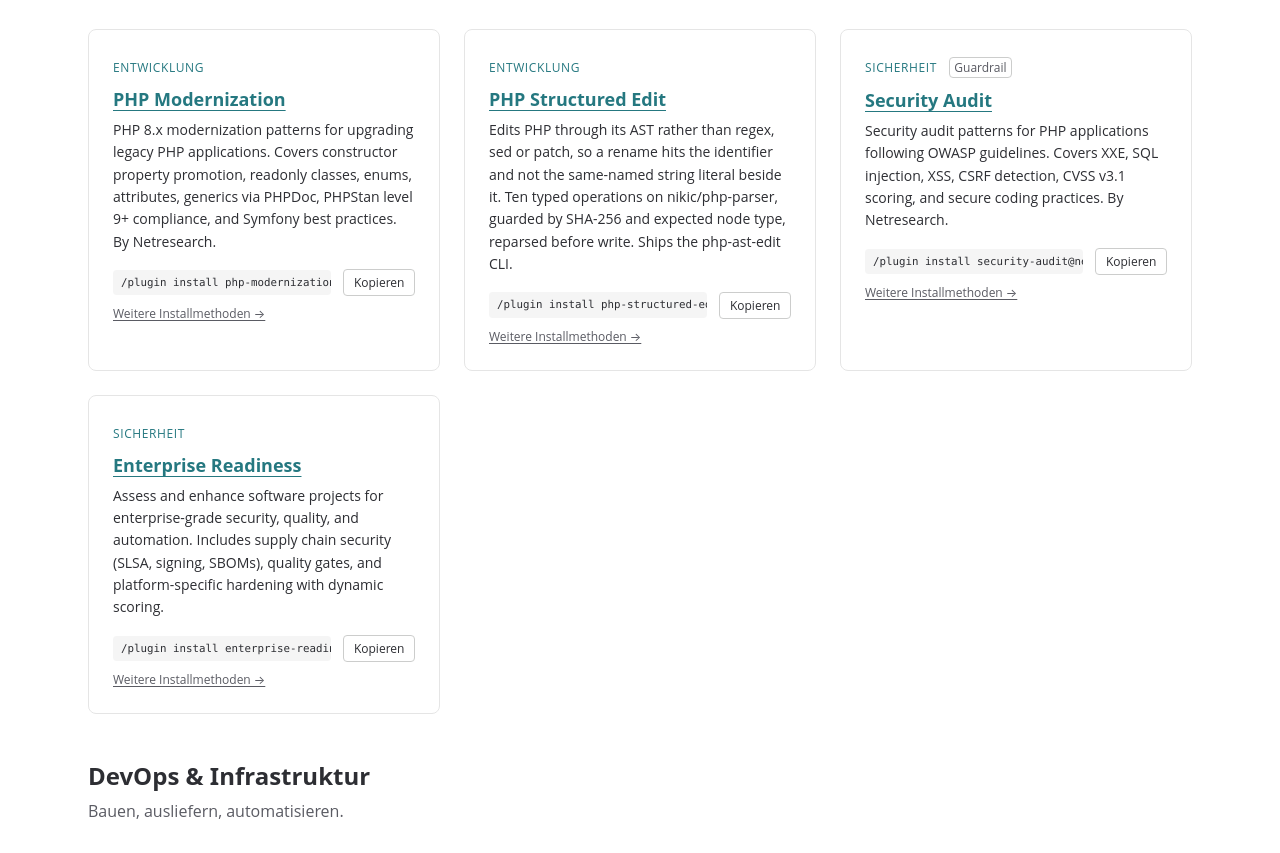
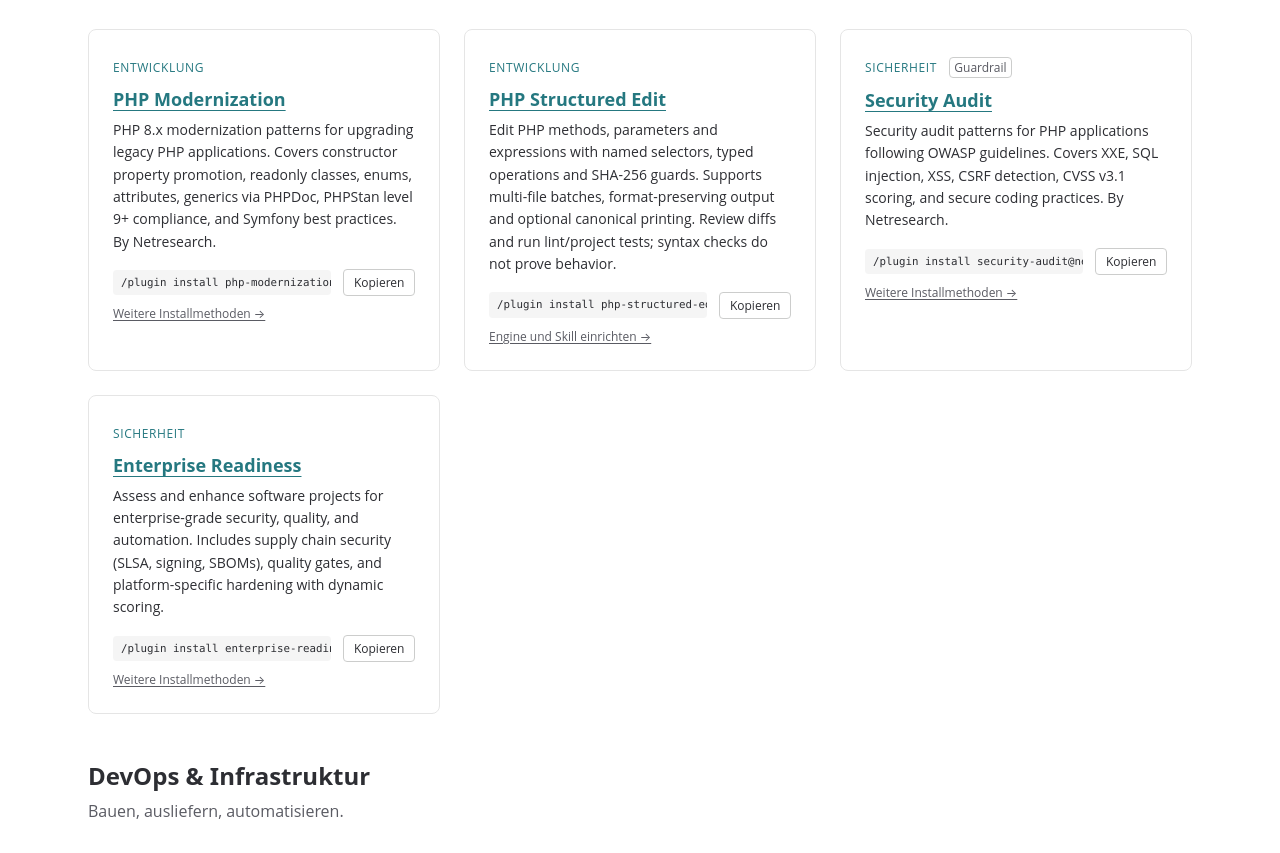
Before and after one commit to netresearch/claude-code-marketplace, an Eleventy site: page site/src/de/index.njk in a window 1280 px wide. Shown: the part 6202-7055 px from the top of the page. Built offline with nearby package versions, Linux system fonts and the light colour scheme; Eleventy itself is replaced by a stand-in of ours; files that its build step writes are made by us from their sources.

Commit message:
fix(site): repair PHP skill discovery and engine onboarding
Signed-off-by: Sebastian Mendel <info@sebastianmendel.de>

```diff
--- a/site/package.json
+++ b/site/package.json
@@ -11,7 +11,7 @@
     "check:categories": "node scripts/check-categories.js",
     "check:seo": "node scripts/check-seo-copy.js",
     "check:hreflang": "node scripts/check-hreflang.js",
-    "check": "npm run check:categories && npm run check:orphans && npm run check:seo",
+    "check": "npm run check:categories && npm run check:orphans && npm run check:seo && npm run check:install",
     "test:visual": "playwright test",
     "test:visual:update": "playwright test --update-snapshots",
     "prebuild": "npm run check:categories && npm run og:generate",
@@ -20,7 +20,8 @@
     "build:all": "npm run fetch:readmes && npm run check && npm run build:once && npm run check:hreflang",
     "dev": "eleventy --serve --port=8080",
     "preview": "npx http-server _site -p 8080 -c-1",
-    "clean": "rm -rf _site"
+    "clean": "rm -rf _site",
+    "check:install": "node --test tests/install-methods.test.js"
   },
   "devDependencies": {
     "@11ty/eleventy": "^3.0.0",
--- a/site/src/_data/descriptions_de.json
+++ b/site/src/_data/descriptions_de.json
@@ -14,7 +14,7 @@
   "typo3-upgrade-effort-model": "Aufwands-Modell für TYPO3-LTS-Upgrades: Risiko-Multiplikatoren, Baselines, Version-Compat, Rector-Coverage, 7-Phasen-Workflow.",
   "orocommerce": "OroCommerce-Entwicklung: Entities, Datagrids, REST-API, Workflows, Frontend, Security, Integration, Bundle-Scaffolding.",
   "php-modernization": "PHP-8.x-Modernisierung: Type-Safety, Enums, DTOs, PHPStan, Rector.",
-  "php-structured-edit": "PHP-Änderungen über den AST statt über Regex oder sed: typisierte Operationen auf nikic/php-parser, Hash-Guards, erneutes Parsen vor dem Schreiben.",
+  "php-structured-edit": "PHP-Methoden, Parameter und Ausdrücke gezielt ändern: AST-Selektoren, typisierte Operationen und Hash-Prüfungen; mehrere Dateien pro Auftrag. Ohne Normalisierung starten; kanonische Formatierung ist optional. Syntaxprüfung ersetzt keine Verhaltenstests.",
   "security-audit": "OWASP-Security-Audit-Patterns für PHP-Anwendungen.",
   "enterprise-readiness": "Supply-Chain-Security, SLSA, OpenSSF, SBOMs, Quality-Gates.",
   "automated-assessment": "Systematische Projekt-Bewertung mit Skript- und LLM-gestützter Verifikation.",
--- /dev/null
+++ b/site/src/_data/installOverrides.json
@@ -0,0 +1,76 @@
+{
+  "_doc": "Per-skill installation exceptions owned by the marketplace. Commands follow the linked source guide; default methods for every other skill remain unchanged.",
+  "php-structured-edit": {
+    "linkLabel": {
+      "en": "Engine and skill setup",
+      "de": "Engine und Skill einrichten"
+    },
+    "methods": {
+      "claude-code": {
+        "hint": {
+          "en": {
+            "text": "Installs the agent instructions. The PHP editing engine is set up separately:",
+            "linkText": "engine installation guide",
+            "linkUrl": "https://github.com/netresearch/php-ast-edit-skill#installation",
+            "suffix": "Requires PHP 8.2+, ext-json and ext-tokenizer."
+          },
+          "de": {
+            "text": "Installiert die Agent-Anweisungen. Die PHP-Engine wird getrennt eingerichtet:",
+            "linkText": "Engine installieren",
+            "linkUrl": "https://github.com/netresearch/php-ast-edit-skill#installation",
+            "suffix": "Benötigt PHP 8.2+, ext-json und ext-tokenizer."
+          }
+        }
+      },
+      "npx": {
+        "hint": {
+          "en": {
+            "text": "Installs the agent instructions. The PHP editing engine is set up separately:",
+            "linkText": "engine installation guide",
+            "linkUrl": "https://github.com/netresearch/php-ast-edit-skill#installation",
+            "suffix": "Requires PHP 8.2+, ext-json and ext-tokenizer."
+          },
+          "de": {
+            "text": "Installiert die Agent-Anweisungen. Die PHP-Engine wird getrennt eingerichtet:",
+            "linkText": "Engine installieren",
+            "linkUrl": "https://github.com/netresearch/php-ast-edit-skill#installation",
+            "suffix": "Benötigt PHP 8.2+, ext-json und ext-tokenizer."
+          }
+        }
+      },
+      "composer-require": {
+        "command": "composer config repositories.php-ast-edit vcs https://github.com/netresearch/php-ast-edit-skill.git && composer require --dev --no-plugins --no-scripts netresearch/php-ast-edit-skill:dev-main",
+        "hint": {
+          "en": {
+            "text": "Installs the PHP engine from the development branch with Composer plugins and scripts disabled. For release status and separate skill registration, see",
+            "linkText": "source installation guide",
+            "linkUrl": "https://github.com/netresearch/php-ast-edit-skill#installation",
+            "suffix": "No Packagist publication or plugin activation is required for this engine path."
+          },
+          "de": {
+            "text": "Installiert die PHP-Engine aus dem Entwicklungszweig; Composer-Plugins und -Skripte bleiben deaktiviert. Releasestand und separate Skill-Registrierung:",
+            "linkText": "Installationsanleitung",
+            "linkUrl": "https://github.com/netresearch/php-ast-edit-skill#installation",
+            "suffix": "Dieser Weg benötigt weder eine Packagist-Veröffentlichung noch ein aktiviertes Composer-Plugin."
+          }
+        }
+      },
+      "composer-skills": {
+        "hint": {
+          "en": {
+            "text": "Requires the Composer skill installer and registers the agent instructions. Set up the PHP engine separately:",
+            "linkText": "engine installation guide",
+            "linkUrl": "https://github.com/netresearch/php-ast-edit-skill#installation",
+            "suffix": "The skills:add command does not install the engine dependencies."
+          },
+          "de": {
+            "text": "Benötigt den Composer-Skill-Installer und registriert die Agent-Anweisungen. Die PHP-Engine wird getrennt eingerichtet:",
+            "linkText": "Engine installieren",
+            "linkUrl": "https://github.com/netresearch/php-ast-edit-skill#installation",
+            "suffix": "skills:add installiert die Abhängigkeiten der Engine nicht."
+          }
+        }
+      }
+    }
+  }
+}
--- a/site/src/_data/skills.js
+++ b/site/src/_data/skills.js
@@ -24,6 +24,7 @@ import groups from "./groups.js";
 import descriptionsDe from "./descriptions_de.json" with { type: "json" };
 import { displayName } from "./_helpers/display-name.js";
 import installMethods from "./installMethods.js";
+import installOverrides from "./installOverrides.json" with { type: "json" };
 
 function loadCache(slug) {
   const p = resolve(CACHE_DIR, `${slug}.json`);
@@ -74,8 +75,15 @@ export default function () {
       slug: plugin.name,
       repo: plugin.source?.repo,
     };
+    const installOverride = installOverrides[plugin.name] || {};
     const installCommands = Object.fromEntries(
-      installMethods.methods.map((m) => [m.id, m.command(skillStub, marketplace)])
+      installMethods.methods.map((m) => [
+        m.id,
+        installOverride.methods?.[m.id]?.command ?? m.command(skillStub, marketplace),
+      ])
+    );
+    const installHints = Object.fromEntries(
+      installMethods.methods.map((m) => [m.id, installOverride.methods?.[m.id]?.hint ?? m.hint])
     );
 
     return {
@@ -103,6 +111,8 @@ export default function () {
       installCommand: installCommands["claude-code"],
       npxCommand: installCommands["npx"],
       installCommands,
+      installHints,
+      installLinkLabel: installOverride.linkLabel || null,
       canonicalUrlEn: `/en/skills/${plugin.name}/`,
       canonicalUrlDe: `/de/skills/${plugin.name}/`,
       useCases: parsed?.useCases?.length ? parsed.useCases : [],
--- a/site/src/_includes/layouts/skill.njk
+++ b/site/src/_includes/layouts/skill.njk
@@ -41,7 +41,7 @@ layout: layouts/base.njk
       {% for method in installMethods.methods %}
         {% if skill.installCommands[method.id] %}
           {% set labels = method.labels.de if lang == 'de' else method.labels.en %}
-          {% set hint = (method.hint.de if lang == 'de' else method.hint.en) if method.hint else null %}
+          {% set hint = (skill.installHints[method.id].de if lang == 'de' else skill.installHints[method.id].en) if skill.installHints[method.id] else null %}
           <li class="install-methods__item">
             <header class="install-methods__header">
               <span class="install-methods__label">{{ labels.tab }}</span>
--- a/site/src/_includes/partials/skill-card.njk
+++ b/site/src/_includes/partials/skill-card.njk
@@ -19,6 +19,6 @@
               data-copied-label="{{ t.ui.copyCopied }}"
               aria-label="{{ t.skill.copyInstall }} {{ skill.slug }}">{{ t.ui.copyShort }}</button>
     </div>
-    <a class="skill-card__more-install" href="{{ ('/' ~ lang ~ '/skills/' ~ skill.slug ~ '/#install') | url }}">{{ t.ui.moreInstallMethods }} →</a>
+    <a class="skill-card__more-install" href="{{ ('/' ~ lang ~ '/skills/' ~ skill.slug ~ '/#install') | url }}">{{ skill.installLinkLabel[lang] if skill.installLinkLabel else t.ui.moreInstallMethods }} →</a>
   </footer>
 </article>
```
Also changed, not shown: AGENTS.md (+1 -0 lines), site/tests/install-methods.test.js (added, +37 -0 lines), site/tests/visual/install.spec.js (added, +28 -0 lines), .claude-plugin/marketplace.json, README.md.
